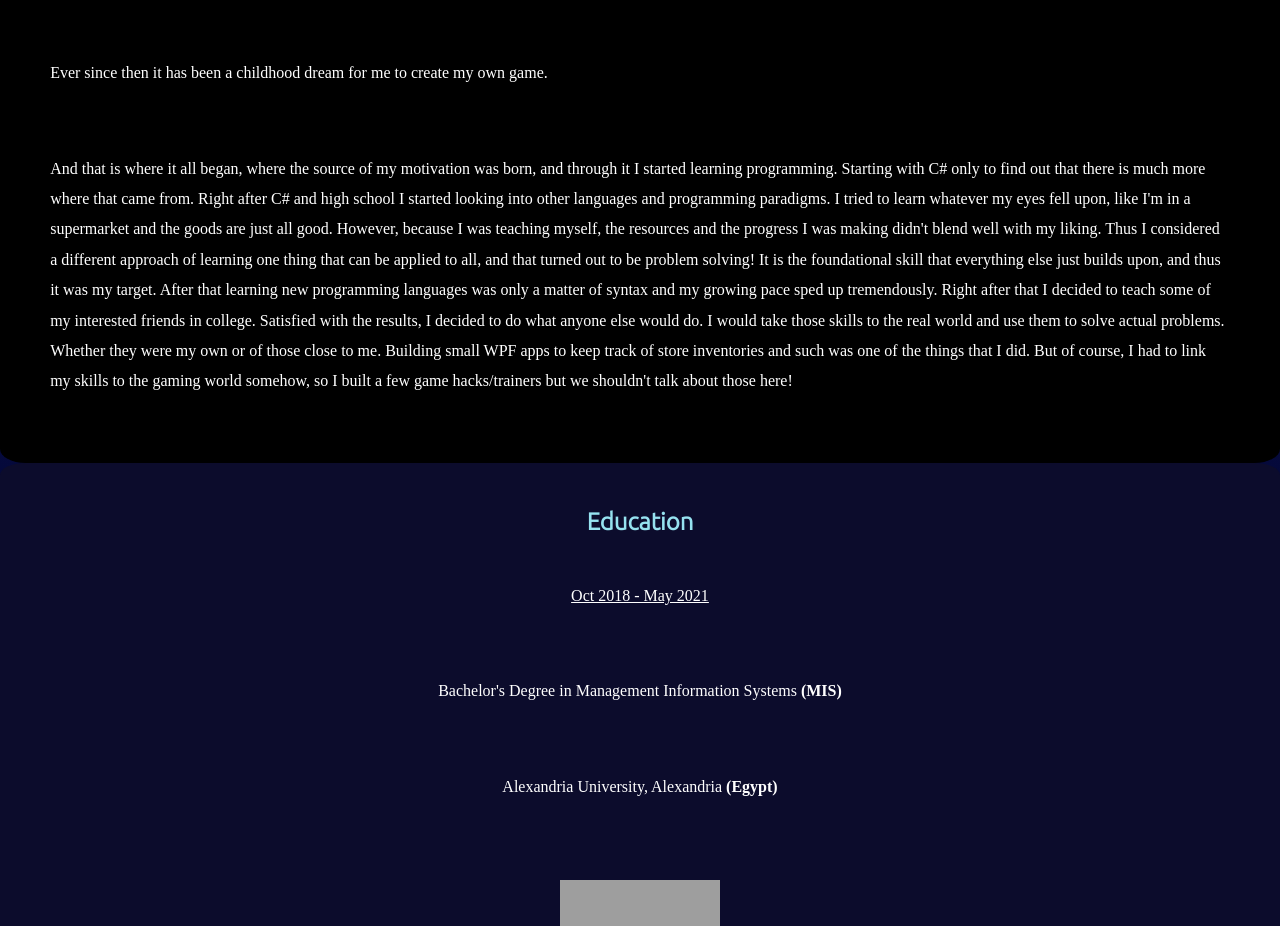
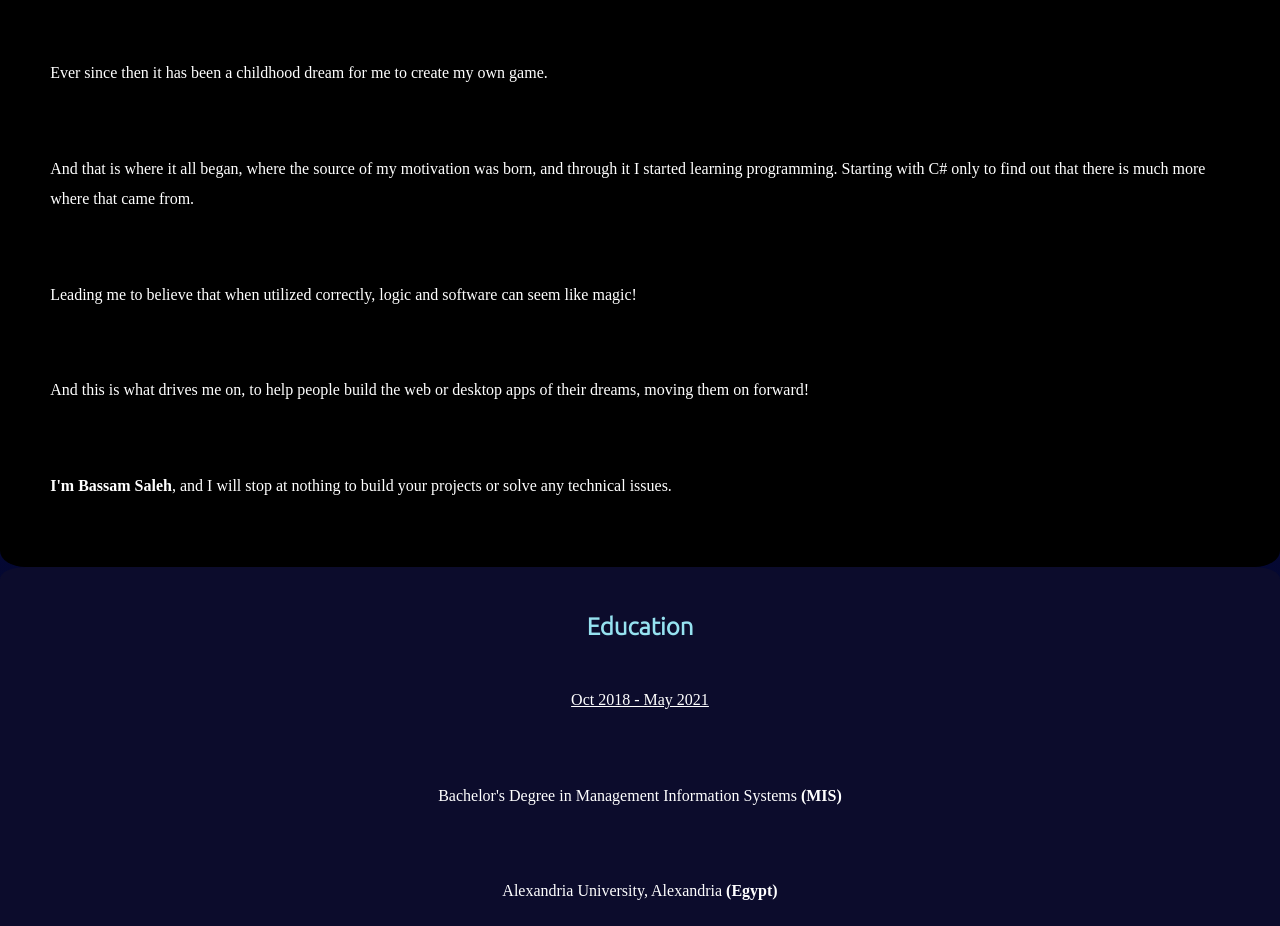
Before and after one commit to tenmayos/my-profile, a React (Create React App) app: page /about in a window 1280 px wide. Shown: the part 1260-2186 px from the top of the page. Built offline with nearby package versions, Linux system fonts and the light colour scheme; grey boxes are pictures that could not be loaded.

Commit message:
Reduced the text in `BackgroundSection.js`

```diff
--- a/src/components/AboutSections/BackgroundSection.js
+++ b/src/components/AboutSections/BackgroundSection.js
@@ -10,20 +10,12 @@ export default function BackgroundSection() {
             <p>
                 I started using computers and playing video games at a very young age.</p>
             <p>Ever since then it has been a childhood dream for me to create my own game.</p>
-            <p>
-                And that is where it all began, where the source of my motivation was born, and through it I started learning programming.
-                Starting with C# only to find out that there is much more where that came from. Right after C# and high school I started looking into other languages and programming paradigms.
-                I tried to learn whatever my eyes fell upon, like I'm in a supermarket and the goods are just all good. However, because I was teaching myself,
-                the resources and the progress I was making didn't blend well with my liking. Thus I considered a different approach of learning one thing that can be applied to all,
-                and that turned out to be problem solving!
-                It is the foundational skill that everything else just builds upon, and thus it was my target.
-                After that learning new programming languages was only a matter of syntax and my growing pace sped up tremendously.
-                Right after that I decided to teach some of my interested friends in college.
-                Satisfied with the results, I decided to do what anyone else would do.
-                I would take those skills to the real world and use them to solve actual problems. Whether they were my own or of those close to me.
-                Building small WPF apps to keep track of store inventories and such was one of the things that I did. But of course,
-                I had to link my skills to the gaming world somehow, so I built a few game hacks/trainers but we shouldn't talk about those here!
+            <p>And that is where it all began, where the source of my motivation was born, and through it I started learning programming. Starting with C#
+                only to find out that there is much more where that came from.
             </p>
+            <p>Leading me to believe that when utilized correctly, logic and software can seem like magic!</p>
+            <p>And this is what drives me on, to help people build the web or desktop apps of their dreams, moving them on forward!</p>
+            <p><strong>I'm Bassam Saleh</strong>, and I will stop at nothing to build your projects or solve any technical issues.</p>
 
         </section>
     );
```
